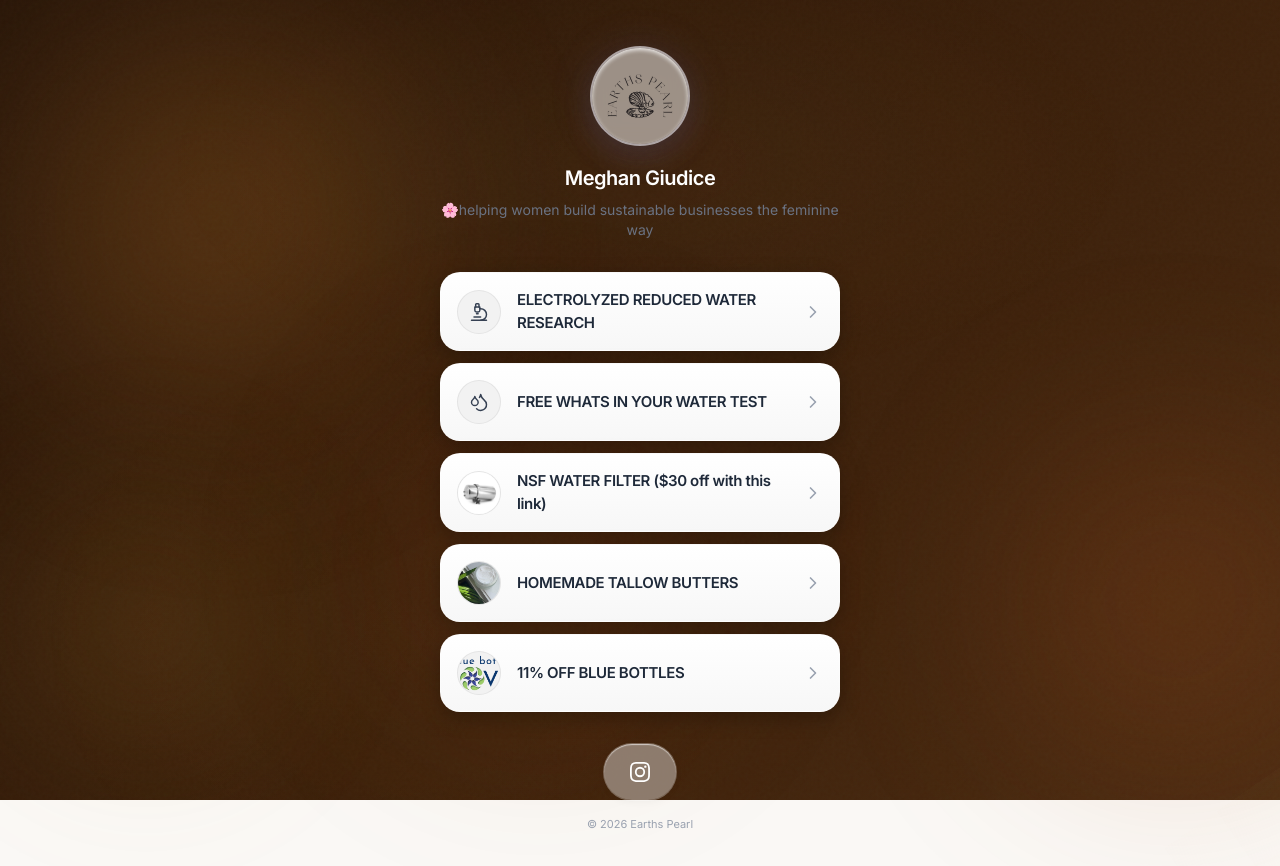
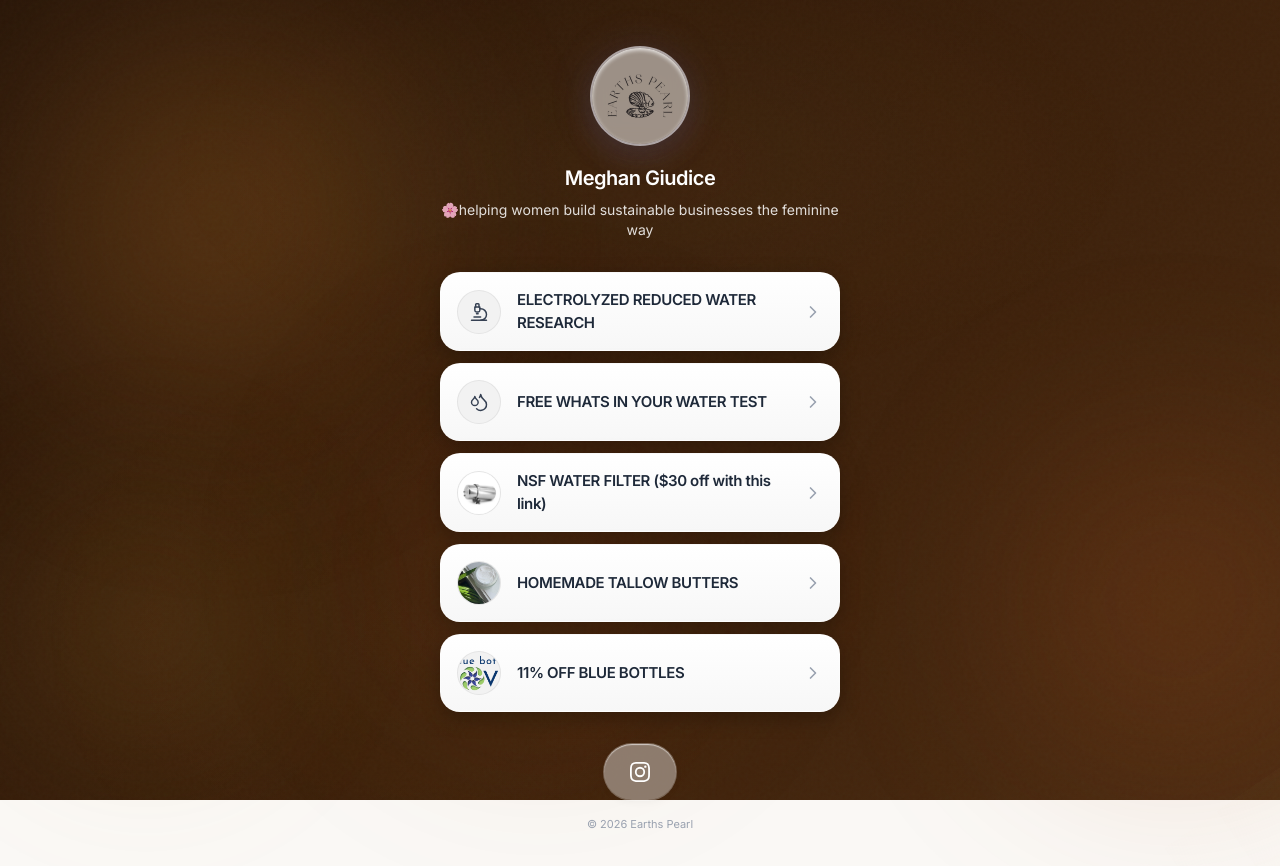
Before and after one commit to telluricaquarian/earthspearl, a Next.js app: page / in a window 1280 px wide. Shown: the top 866 px of the page. Built offline with nearby package versions, Linux system fonts and the light colour scheme.

Commit message:
style: improve tagline readability with white text

```diff
--- a/components/profile-section.tsx
+++ b/components/profile-section.tsx
@@ -49,7 +49,7 @@ export function ProfileSection({ name, bio, imageUrl }: ProfileSectionProps) {
       </motion.div>
 
       <h1 className="mt-5 text-xl font-semibold tracking-tight text-white">{name}</h1>
-      <p className="mt-2 text-sm text-gray-500">{bio}</p>
+      <p className="mt-2 text-sm" style={{ color: "rgba(255, 255, 255, 0.85)" }}>{bio}</p>
     </div>
   )
 }
```
